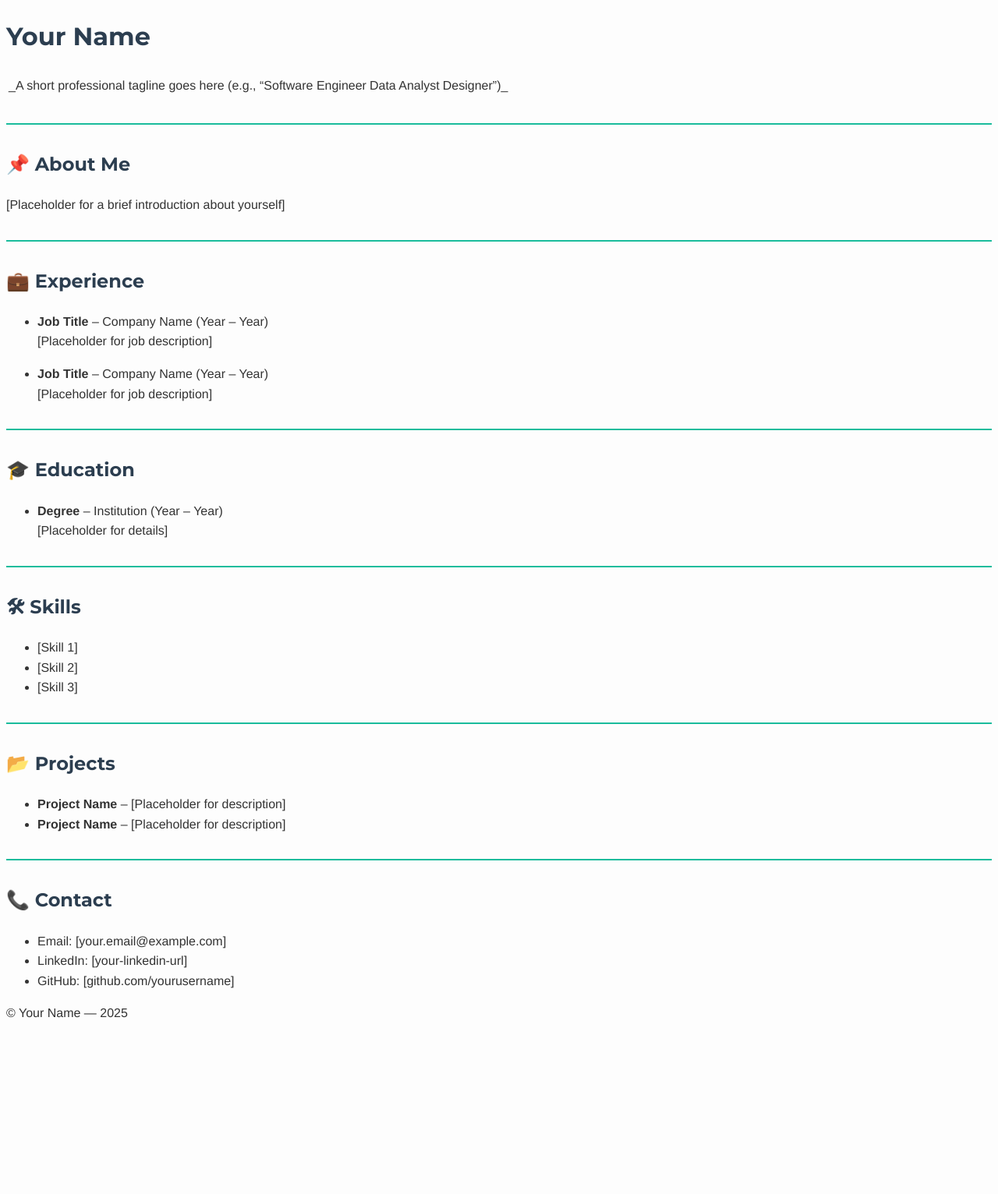
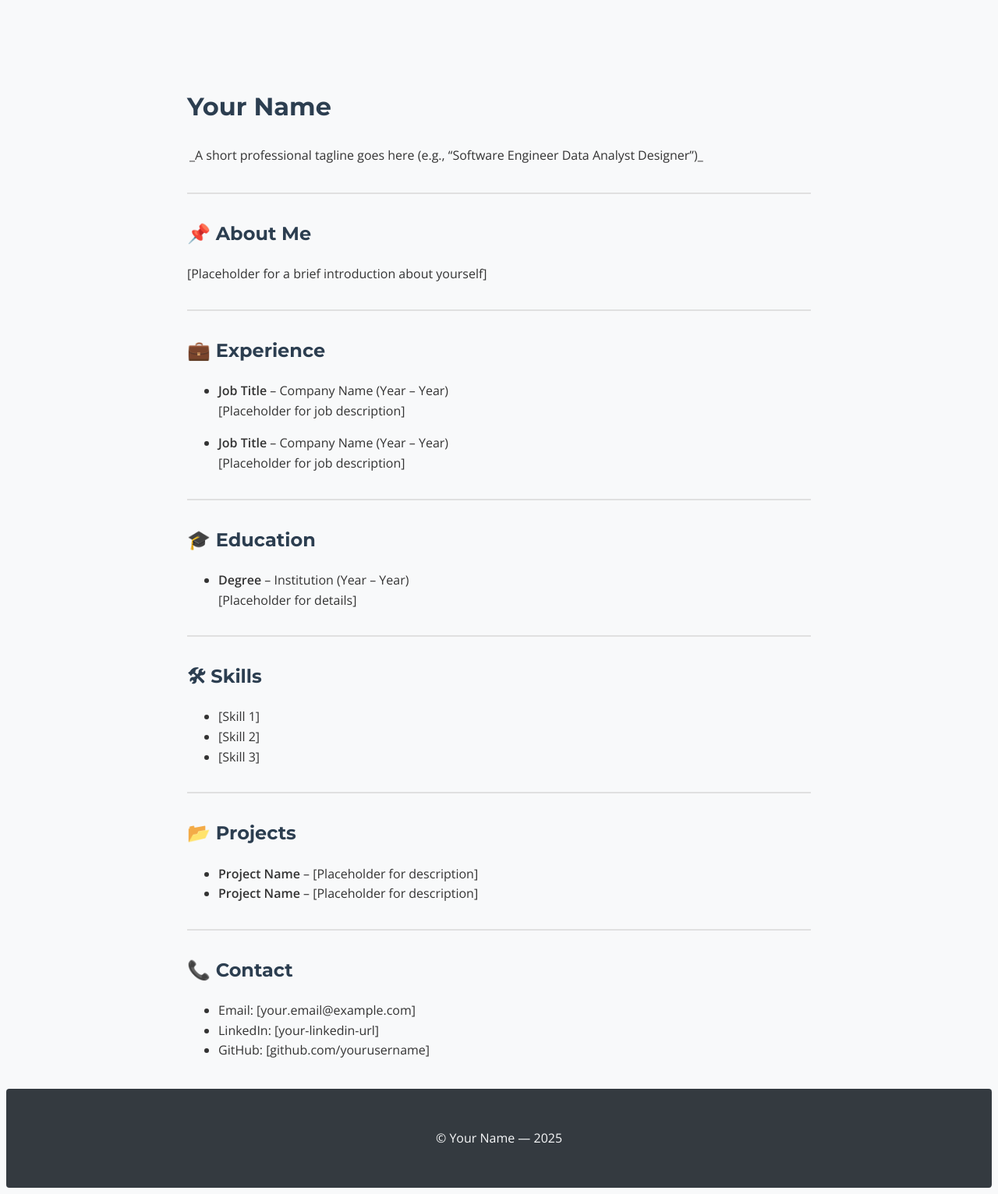
Before and after one commit to Craven-68/craven.github.io, a Jekyll site: the page built from index.md, in a window 1280 px wide. Shown: the whole page at 78% size. Built offline with Jekyll 4.4.1, drawn with Linux system fonts in a browser that asks for light colours; before the commit the page ends 1329 px from its top, so only the background shows below that.

Commit message:
Refactor CSS for improved styling and layout

```diff
--- a/assets/css/style.css
+++ b/assets/css/style.css
@@ -1,26 +1,37 @@
-/* Professional CV Styling */
-
-/* Use a modern, professional font */
+/* Overall page background and text */
 body {
-  font-family: "Helvetica Neue", Arial, sans-serif;
+  background-color: #f8f9fa;
   color: #333;
-  background-color: #fdfdfd;
+  font-family: "Open Sans", Arial, sans-serif;
   line-height: 1.6;
 }
 
-/* Headings with accent color */
-h1, h2, h3 {
+/* Header title and description */
+.site-title {
+  color: #2c3e50;
   font-family: "Montserrat", sans-serif;
-  color: #2c3e50; /* deep professional blue */
+  font-weight: 700;
 }
 
-/* Links with subtle hover effect */
+.site-description {
+  color: #17a2b8;
+  font-family: "Open Sans", sans-serif;
+  font-style: italic;
+}
+
+/* Headings inside content */
+h1, h2, h3 {
+  color: #2c3e50;
+  font-family: "Montserrat", sans-serif;
+}
+
+/* Links */
 a {
-  color: #2980b9;
+  color: #0069d9;
   text-decoration: none;
 }
 a:hover {
-  color: #1abc9c; /* teal accent */
+  color: #17a2b8;
   text-decoration: underline;
 }
 
@@ -28,15 +39,22 @@ a:hover {
 hr {
   border: 0;
   height: 2px;
-  background: #1abc9c; /* teal accent line */
+  background: #e0e0e0;
   margin: 2em 0;
 }
 
-/* Add a card-like style for sections */
-section {
-  background: #ffffff;
-  border: 1px solid #e0e0e0;
+/* Main content container */
+.container {
+  max-width: 800px;
+  margin: 0 auto;
   padding: 20px;
-  margin-bottom: 20px;
-  border-radius: 8px;
 }
+
+/* Footer */
+footer {
+  background-color: #343a40;
+  color: #f8f9fa;
+  text-align: center;
+  padding: 15px;
+  border-radius: 4px;
+}
```
